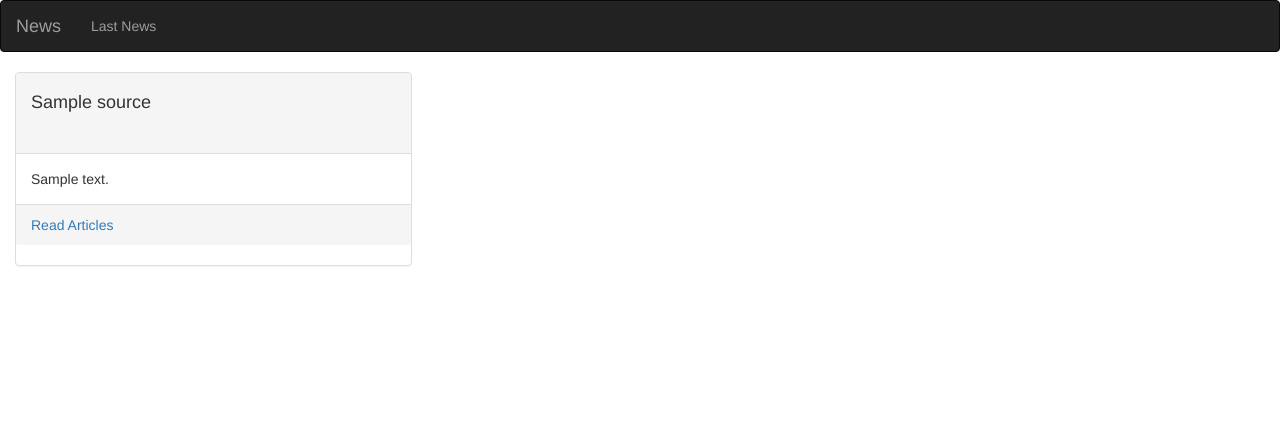
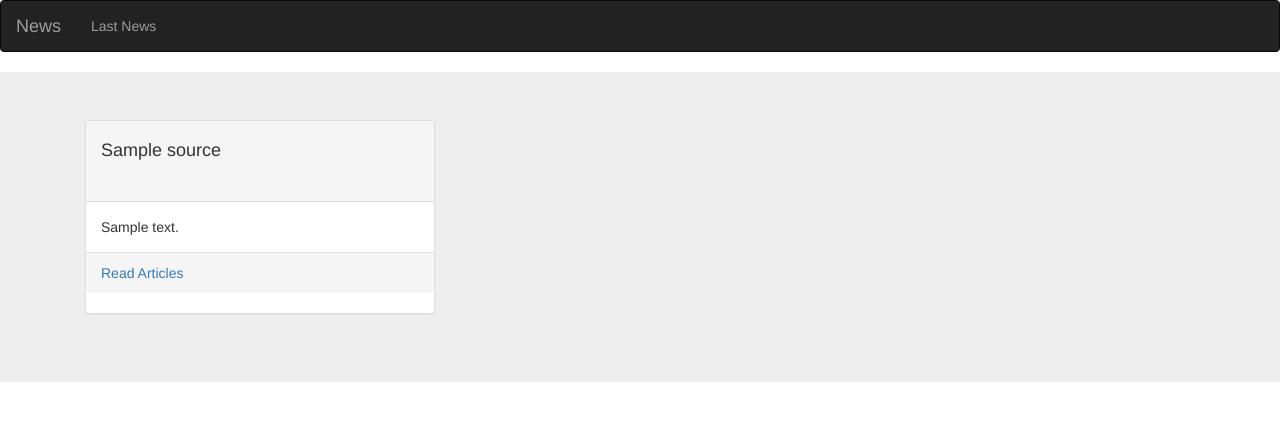
Before and after one commit to tytyne/newsHigh, a Flask app: template app/templates/index.html in a window 1280 px wide. Shown: the top 421 px of the page. Run offline with Flask 2, Linux system fonts and the light colour scheme; the template is opened without the code that fills it: most values are stand-ins (such as "Sample title", 1, 10 or a date in 2020); some libraries are stand-ins or nearby versions.

Commit message:
adding jumbotron class

```diff
--- a/app/templates/index.html
+++ b/app/templates/index.html
@@ -5,7 +5,8 @@
 {% block styles%} {{ super() }}
 <link rel="stylesheet" href="{{url_for('static',filename='css/index.css')}}"> {% endblock %}
 <!-- Content block -->
-
+<div class="jumbotron">
+    <div class="container">
         <div class="col-md-4  single-source">
             <div class="row hh">
                 <div class="col-md-12  source-name  ">
@@ -24,4 +25,6 @@
                 </div>
             </div>
         </div>
+    </div>
+</div>
 {% endfor %} {% endblock%}
```
Lines whose indentation alone changed are shown as unchanged.
